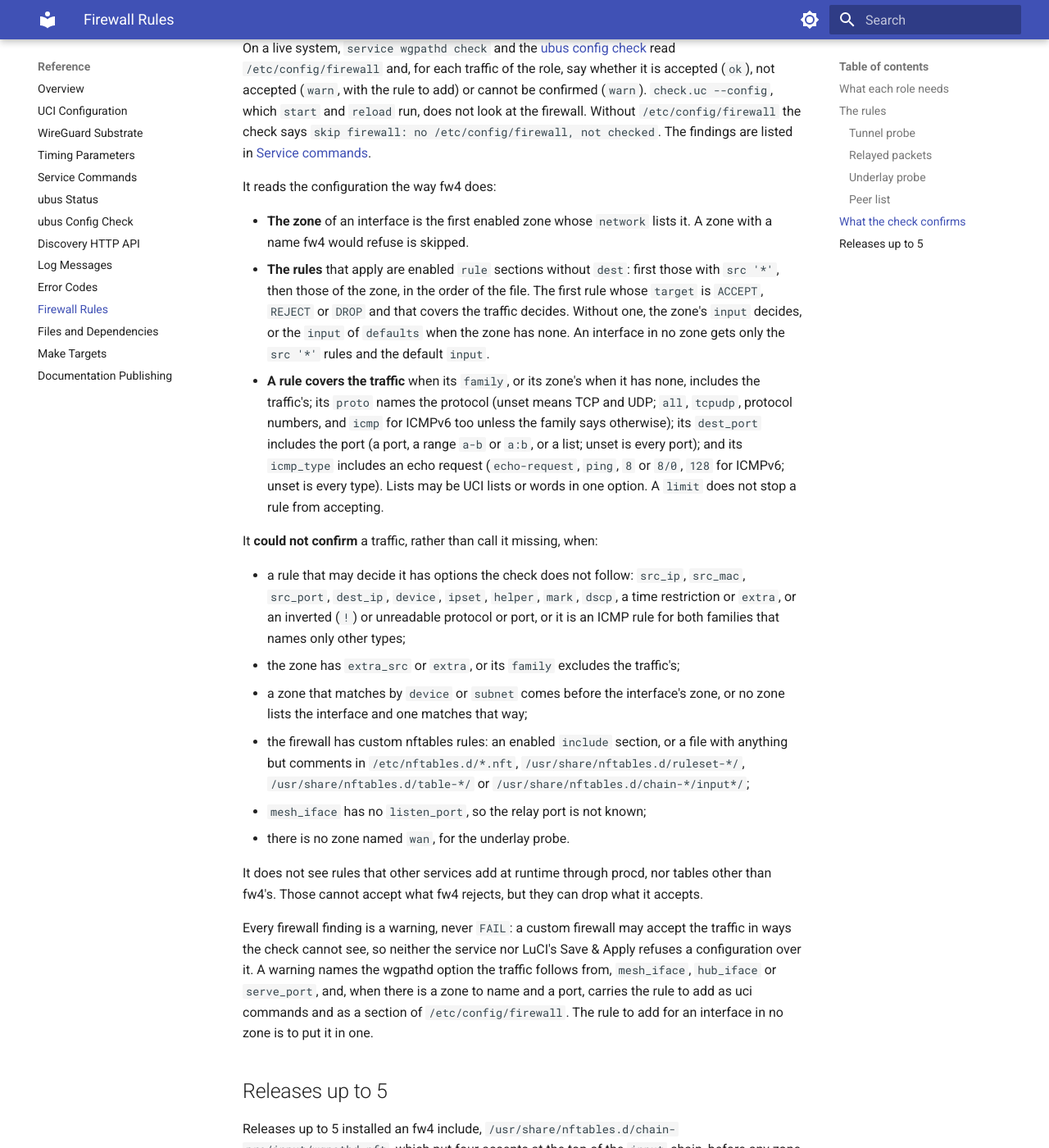
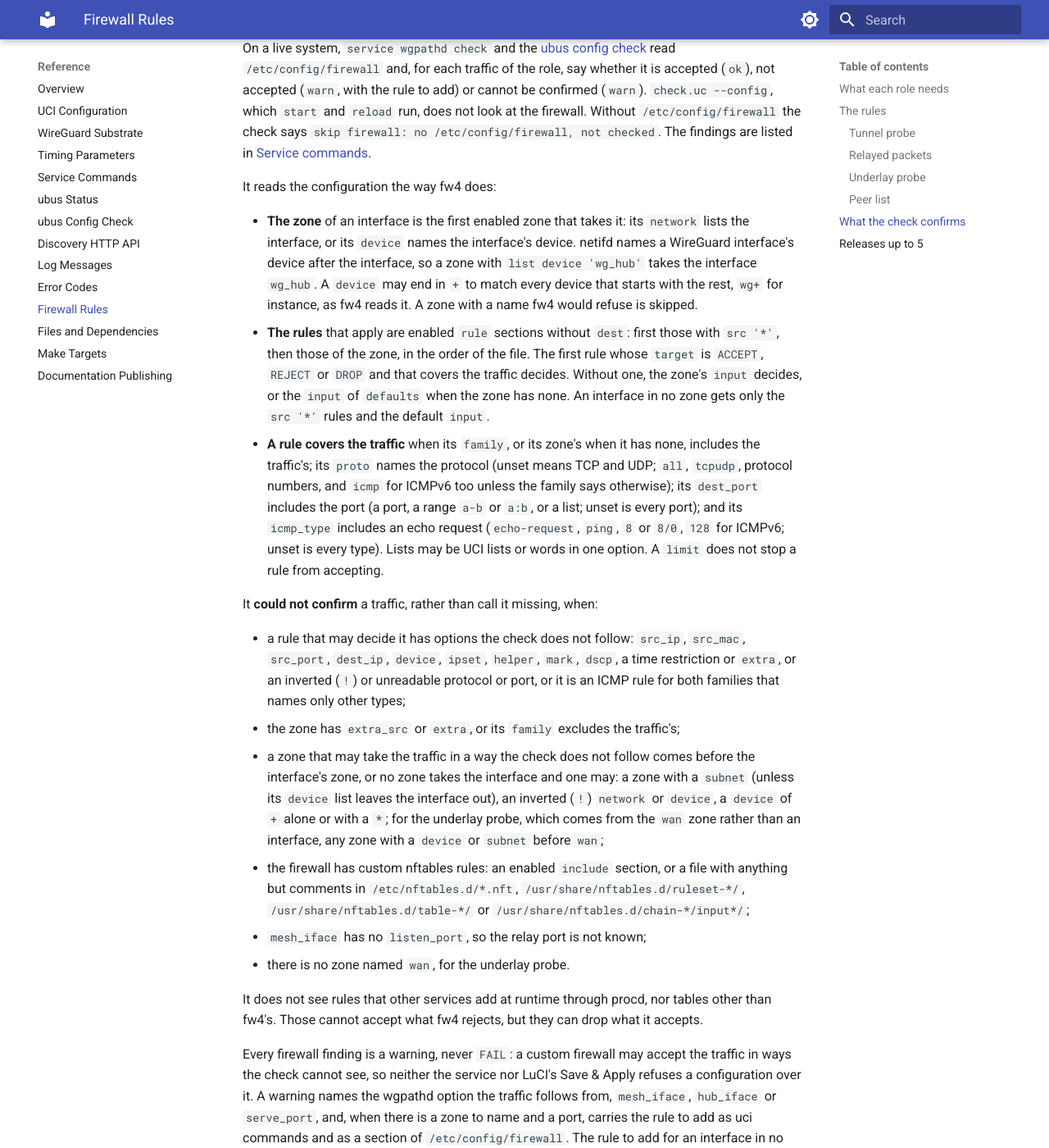
Before and after one commit to m00qek/wgpathd, an MkDocs documentation site: the page built from docs/reference/firewall.md, in a window 1280 px wide and 1400 px high, scrolled down 2318 px. Shown: the whole window at 82% size. Built offline with MkDocs 1.6.1 and Material for MkDocs 9.7.7, drawn with Linux system fonts in a browser that asks for light colours.

Commit message:
Firewall check: match zones by device as fw4 does
A zone takes a WireGuard interface when its network lists it or its
device list names the interface's device, which netifd names after the
interface; a trailing + matches a prefix. Zones by subnet, inverted
entries, a lone + or a * stay unconfirmed. A hub whose zones go by
device now gets its discovery rule confirmed.

```diff
--- a/docs/reference/firewall.md
+++ b/docs/reference/firewall.md
@@ -69,7 +69,7 @@ On a live system, `service wgpathd check` and the [ubus config check](ubus-confi
 
 It reads the configuration the way fw4 does:
 
-- **The zone** of an interface is the first enabled zone whose `network` lists it. A zone with a name fw4 would refuse is skipped.
+- **The zone** of an interface is the first enabled zone that takes it: its `network` lists the interface, or its `device` names the interface's device. netifd names a WireGuard interface's device after the interface, so a zone with `list device 'wg_hub'` takes the interface `wg_hub`. A `device` may end in `+` to match every device that starts with the rest, `wg+` for instance, as fw4 reads it. A zone with a name fw4 would refuse is skipped.
 - **The rules** that apply are enabled `rule` sections without `dest`: first those with `src '*'`, then those of the zone, in the order of the file. The first rule whose `target` is `ACCEPT`, `REJECT` or `DROP` and that covers the traffic decides. Without one, the zone's `input` decides, or the `input` of `defaults` when the zone has none. An interface in no zone gets only the `src '*'` rules and the default `input`.
 - **A rule covers the traffic** when its `family`, or its zone's when it has none, includes the traffic's; its `proto` names the protocol (unset means TCP and UDP; `all`, `tcpudp`, protocol numbers, and `icmp` for ICMPv6 too unless the family says otherwise); its `dest_port` includes the port (a port, a range `a-b` or `a:b`, or a list; unset is every port); and its `icmp_type` includes an echo request (`echo-request`, `ping`, `8` or `8/0`, `128` for ICMPv6; unset is every type). Lists may be UCI lists or words in one option. A `limit` does not stop a rule from accepting.
 
@@ -77,7 +77,7 @@ It **could not confirm** a traffic, rather than call it missing, when:
 
 - a rule that may decide it has options the check does not follow: `src_ip`, `src_mac`, `src_port`, `dest_ip`, `device`, `ipset`, `helper`, `mark`, `dscp`, a time restriction or `extra`, or an inverted (`!`) or unreadable protocol or port, or it is an ICMP rule for both families that names only other types;
 - the zone has `extra_src` or `extra`, or its `family` excludes the traffic's;
-- a zone that matches by `device` or `subnet` comes before the interface's zone, or no zone lists the interface and one matches that way;
+- a zone that may take the traffic in a way the check does not follow comes before the interface's zone, or no zone takes the interface and one may: a zone with a `subnet` (unless its `device` list leaves the interface out), an inverted (`!`) `network` or `device`, a `device` of `+` alone or with a `*`; for the underlay probe, which comes from the `wan` zone rather than an interface, any zone with a `device` or `subnet` before `wan`;
 - the firewall has custom nftables rules: an enabled `include` section, or a file with anything but comments in `/etc/nftables.d/*.nft`, `/usr/share/nftables.d/ruleset-*/`, `/usr/share/nftables.d/table-*/` or `/usr/share/nftables.d/chain-*/input*/`;
 - `mesh_iface` has no `listen_port`, so the relay port is not known;
 - there is no zone named `wan`, for the underlay probe.
```
Also changed, not shown: docs/how-to/open-firewall.md (+2 -2 lines), docs/reference/service-commands.md (+1 -1 lines), 4 other files.
